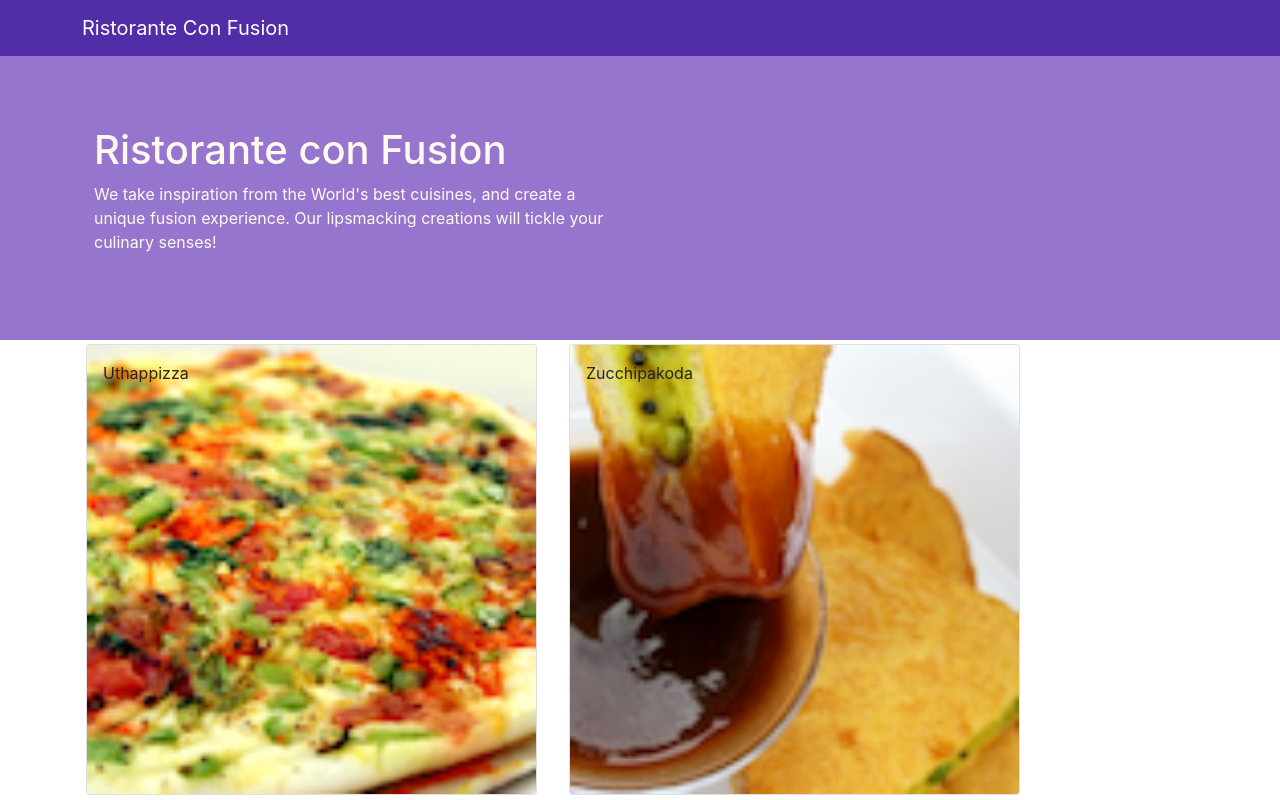
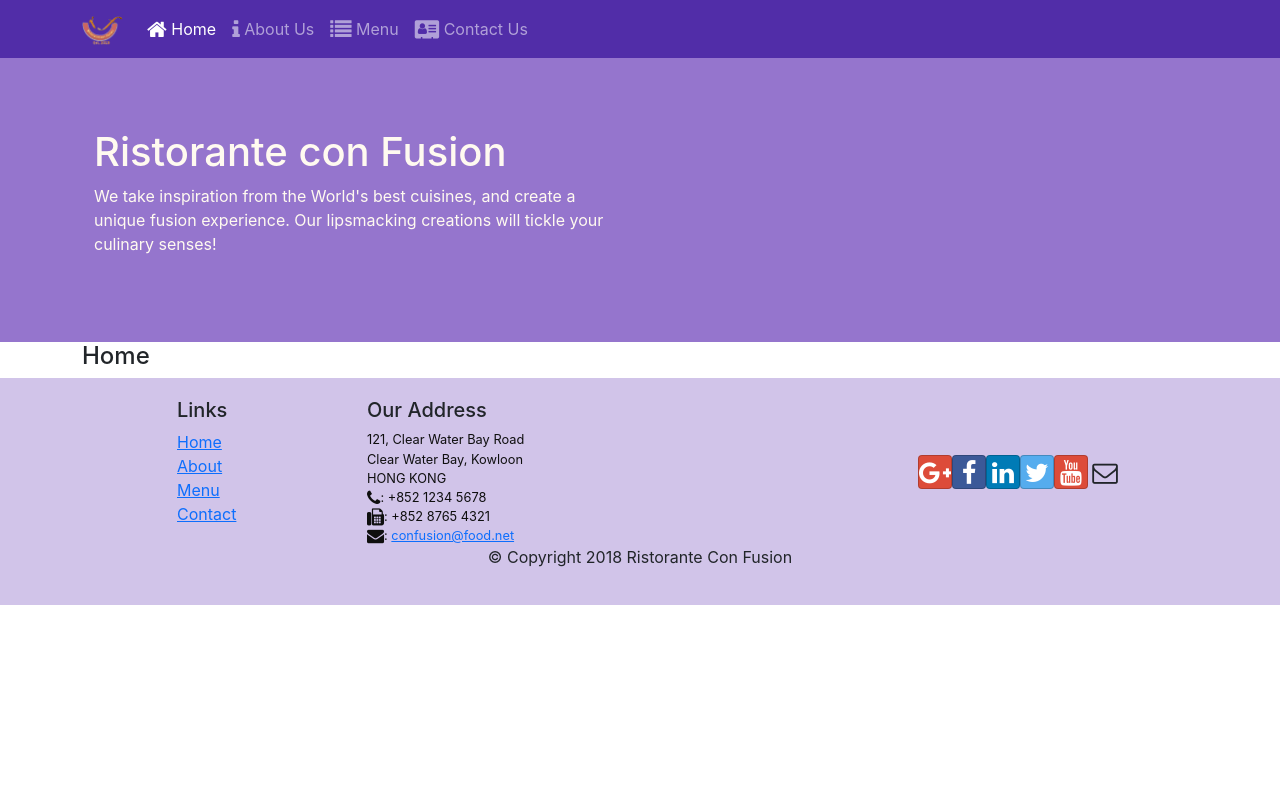
Before and after one commit to Adityan28/Ristorante-Con-Fusion, a React (Create React App) app: page /home in a window 1280 px wide. Shown: the top 800 px of the page. Built offline with nearby package versions, Linux system fonts and the light colour scheme.

Commit message:
React Router added to navigate between Components

```diff
--- a/package.json
+++ b/package.json
@@ -12,6 +12,7 @@
     "react": "^17.0.2",
     "react-dom": "^17.0.2",
     "react-popper": "^2.2.5",
+    "react-router-dom": "^5.2.0",
     "react-scripts": "4.0.3",
     "reactstrap": "^8.9.0",
     "web-vitals": "^1.1.2"
--- a/src/App.js
+++ b/src/App.js
@@ -2,14 +2,17 @@
 import { Navbar, NavbarBrand } from 'reactstrap';
 import Main from './components/MainComponent';
 import './App.css';
+import { BrowserRouter } from 'react-router-dom';
 
 class App extends Component {
 
   render() {
     return (
-      <div className="App">
-        <Main />
-      </div>
+      <BrowserRouter>
+        <div className="App">
+          <Main />
+        </div>
+      </BrowserRouter>
     );
   }
 }
--- a/src/components/FooterComponent.js
+++ b/src/components/FooterComponent.js
@@ -1,4 +1,5 @@
 import React from 'react';
+import { Link } from 'react-router-dom';
 
 function Footer(props) {
     return(
@@ -8,10 +9,10 @@
                 <div className="col-4 offset-1 col-sm-2">
                     <h5>Links</h5>
                     <ul className="list-unstyled">
-                        <li><a href="#">Home</a></li>
-                        <li><a href="#">About</a></li>
-                        <li><a href="#">Menu</a></li>
-                        <li><a href="contactus.html">Contact</a></li>
+                        <li><Link to="/home">Home</Link></li>
+                        <li><Link to="/aboutus">About</Link></li>
+                        <li><Link to="/menu">Menu</Link></li>
+                        <li><Link to="/contactus">Contact</Link></li>
                     </ul>
                 </div>
                 <div className="col-7 col-sm-5">
--- a/src/components/HeaderComponent.js
+++ b/src/components/HeaderComponent.js
@@ -1,13 +1,59 @@
 import React, { Component } from 'react';
-import { Navbar, NavbarBrand, Jumbotron } from 'reactstrap';
+import { Navbar, NavbarBrand, Nav, NavbarToggler, Collapse, NavItem, Jumbotron } from 'reactstrap';
+import { NavLink } from 'react-router-dom';
 
 class Header extends Component {
+
+  constructor(props) {
+    super(props);
+    this.state = {
+      isNavOpen: false
+    }
+    this.toggleNav = this.toggleNav.bind(this);
+  }
+
+  toggleNav() {
+    this.setState({
+      isNavOpen: !this.state.isNavOpen
+    });
+  }
+
   render() {
     return(
     <React.Fragment>
-      <Navbar dark>
+      <Navbar dark expand="md">
         <div className="container">
-            <NavbarBrand href="/">Ristorante Con Fusion</NavbarBrand>
+          <NavbarToggler onClick={this.toggleNav} />
+          <NavbarBrand className="mr-auto" href="/">
+            <img src="assets/images/logo.png" height="30" width="41" alt="Ristorante Con Fusion"/>
+          </NavbarBrand>
+          <Collapse isOpen = {this.state.isNavOpen} navbar>
+            <Nav navbar>
+              <NavItem>
+                <NavLink className="nav-link" to="/home">
+                  <span className="fa fa-home fa-lg"></span> Home
+                </NavLink>
+              </NavItem>
+
+              <NavItem>
+                <NavLink className="nav-link" to="/aboutus">
+                  <span className="fa fa-info fa-lg"></span> About Us
+                </NavLink>
+              </NavItem>
+
+              <NavItem>
+                <NavLink className="nav-link" to="/menu">
+                  <span className="fa fa-list fa-lg"></span> Menu
+                </NavLink>
+              </NavItem>
+
+              <NavItem>
+                <NavLink className="nav-link" to="/contactus">
+                  <span className="fa fa-address-card fa-lg"></span> Contact Us
+                </NavLink>
+              </NavItem>
+            </Nav>
+          </Collapse>
         </div>
       </Navbar>
       <Jumbotron>
--- /dev/null
+++ b/src/components/HomeComponent.js
@@ -0,0 +1,11 @@
+import React from 'react';
+
+function Home(props) {
+  return (
+    <div className="container">
+      <h4>Home</h4>
+    </div>
+  );
+}
+
+export default Home;
--- a/src/components/MainComponent.js
+++ b/src/components/MainComponent.js
@@ -1,10 +1,12 @@
 import React, { Component } from 'react';
 import { Navbar, NavbarBrand } from 'reactstrap';
+import Home from './HomeComponent';
 import Menu from './MenuComponent';
 import Header from './HeaderComponent';
 import Footer from './FooterComponent';
 import DishDetail from './DishDetailComponent';
 import { DISHES } from '../shared/dishes';
+import { Switch, Route, Redirect } from 'react-router-dom';
 
 class Main extends Component {
 
@@ -12,20 +14,24 @@
     super(props);
     this.state = {
         dishes: DISHES,
-        selectedDish: null
     };
   }
 
-  onDishSelect(dishId) {
-    this.setState({ selectedDish: dishId});
-  }
+  render() {
+    const HomePage = () => {
+      return (
+        <Home />
+      );
+    }
 
-  render() {
     return (
       <div>
         <Header />
-        <Menu dishes={this.state.dishes} onClick={(dishId) => this.onDishSelect(dishId)} />
-        <DishDetail dish={this.state.dishes.filter((dish) => dish.id === this.state.selectedDish)[0]} />
+          <Switch>
+            <Route path="/home" component={HomePage} />
+            <Route exact path="/menu" component={() => <Menu dishes={this.state.dishes} />} />
+            <Redirect to="/home" />
+          </Switch>
         <Footer />
       </div>
     );
```
Also changed, not shown: 1 other file (tests, documents, lock files or other folders). Lines whose indentation alone changed are shown as unchanged.
